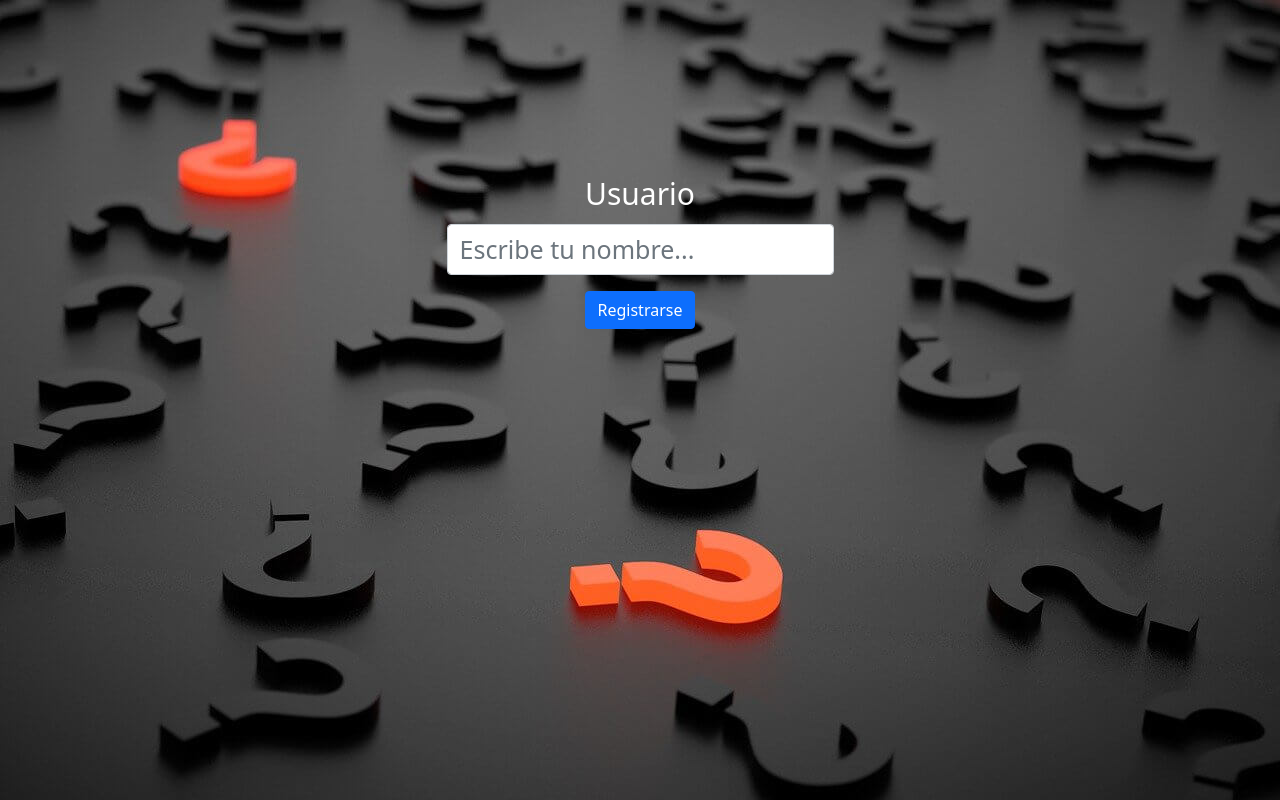
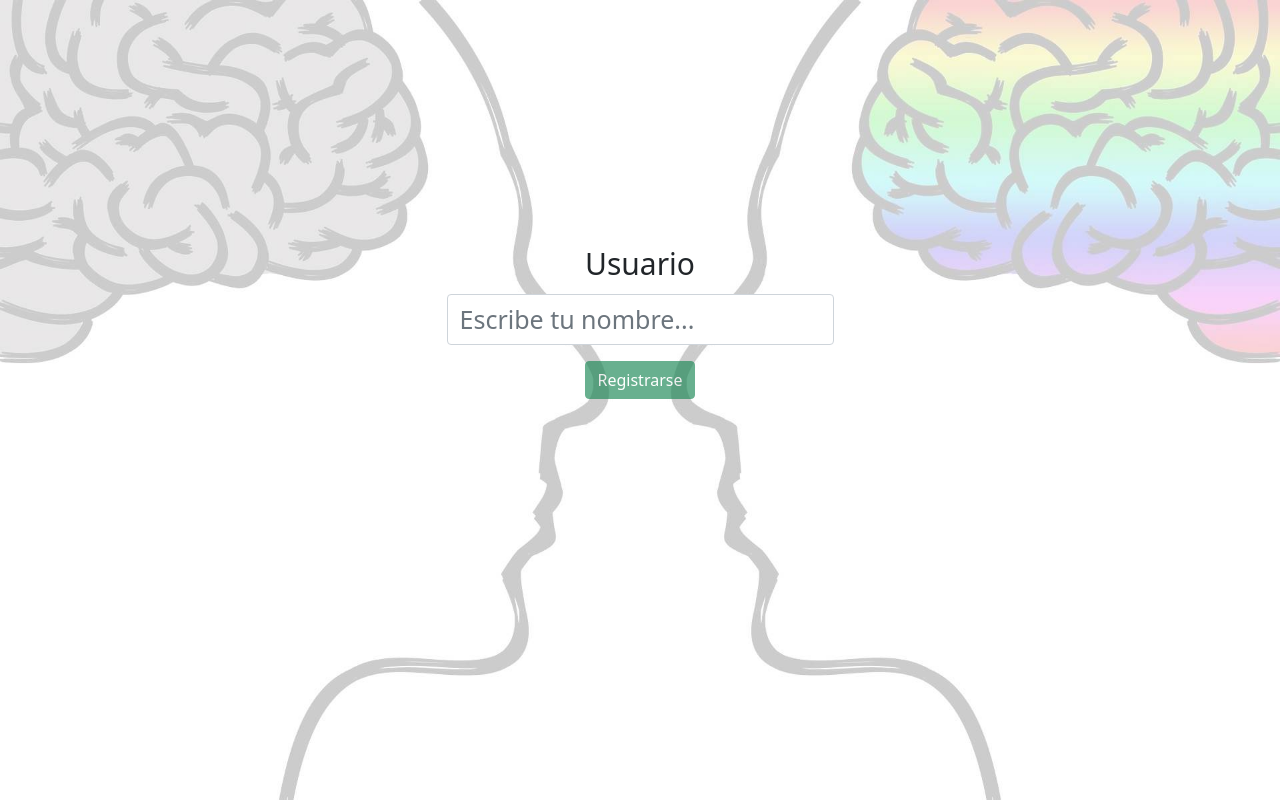
Before and after one commit to davidangarita1/concurso-preguntas, an Angular app: page / in a window 1280 px wide. Built offline with nearby package versions, Linux system fonts and the light colour scheme.

Commit message:
diseño de concurso terminado

```diff
--- a/src/app/concurso/concurso.component.html
+++ b/src/app/concurso/concurso.component.html
@@ -29,12 +29,12 @@
 	</div>
 	<div class="row text-center mt-3" *ngIf="pregObj.opciones.length && juego == false">
 		<div *ngFor="let opcion of pregObj.opciones; index as i" class="col-6">
-			<button type="button" class="btn btn-outline-primary" (click)="siguiente(i)">{{opcion}}</button>
+			<button type="button" class="btn btn-info" (click)="siguiente(i)">{{opcion}}</button>
 		</div>
 	</div>
 	<div class="row text-center">
 		<div class="col-12">
-			<button id="empezar" type="button" class="btn btn-info" *ngIf="juego" (click)="empezarJuego()">Empezar</button>
+			<button id="empezar" type="button" class="btn btn-success" *ngIf="juego" (click)="empezarJuego()">Empezar</button>
 		</div>
 
 	</div>
--- a/src/app/usuario/usuario.component.html
+++ b/src/app/usuario/usuario.component.html
@@ -5,7 +5,7 @@
 				<label for="exampleInputEmail1" class="form-label">Usuario</label>
 				<input [(ngModel)]="nickname" name="nickname" type="text" class="form-control" placeholder="Escribe tu nombre...">
 			</div>
-			<button (click)="onSave()" class="btn btn-primary">Registrarse</button>
+			<button (click)="onSave()" class="btn btn-success" [disabled]="!nickname">Registrarse</button>
 		</form>
 	</div>
 </div>
--- a/src/app/usuario/usuario.component.scss
+++ b/src/app/usuario/usuario.component.scss
@@ -1,14 +1,6 @@
-.bg {
-	height: 100vh;
-	width: 100vw;
-	background-image: url("../../assets/images/background.jpg");
-	background-position: center;
-    background-repeat: no-repeat;
-}
-
 .container {
-	height: 500px;
-	width: 500px;
+	height: 80vh;
+	width: 80vw;
 	display: grid;
 	grid-template-rows: 1fr;
 	grid-template-columns: 1fr;
@@ -20,10 +12,10 @@ form {
 	grid-row: 1;
 	grid-column: 1;
 	label {
-		color: white;
 		font-size: 30px;
 	}
 	input {
 		font-size: 25px;
+		max-width: 100%;
 	}
 }
--- a/src/styles.scss
+++ b/src/styles.scss
@@ -1,3 +1,11 @@
 .row {
 	--bs-gutter-x: 0;
-  }/* You can add global styles to this file, and also import other style files */
+}
+
+body {
+	height: 100vh;
+	width: 100vw;
+	background-image: url("./assets/images/background.jpg");
+	background-repeat: no-repeat;
+	background-size: 100% 100%;
+}
```
Also changed, not shown: src/assets/images/background.jpg.
